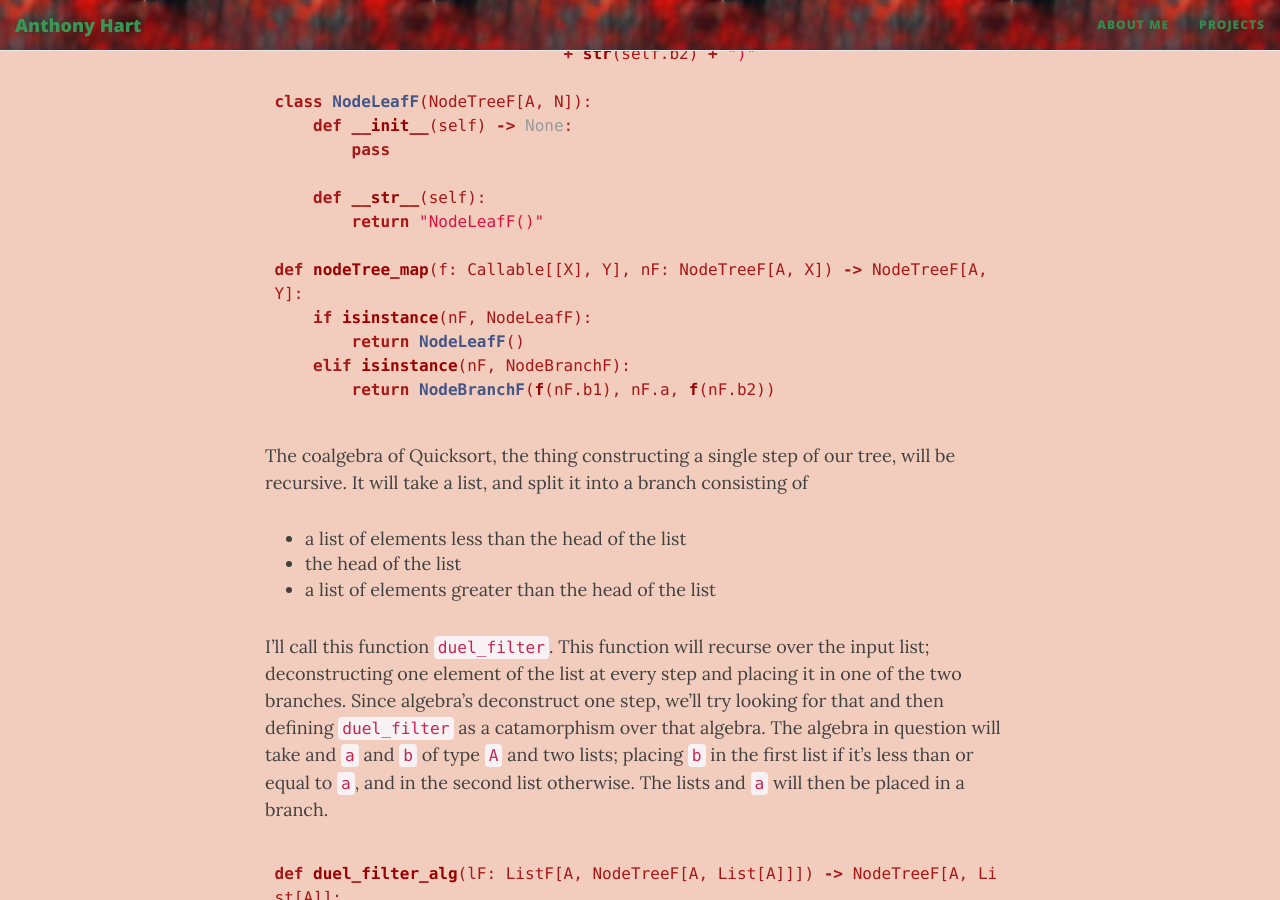
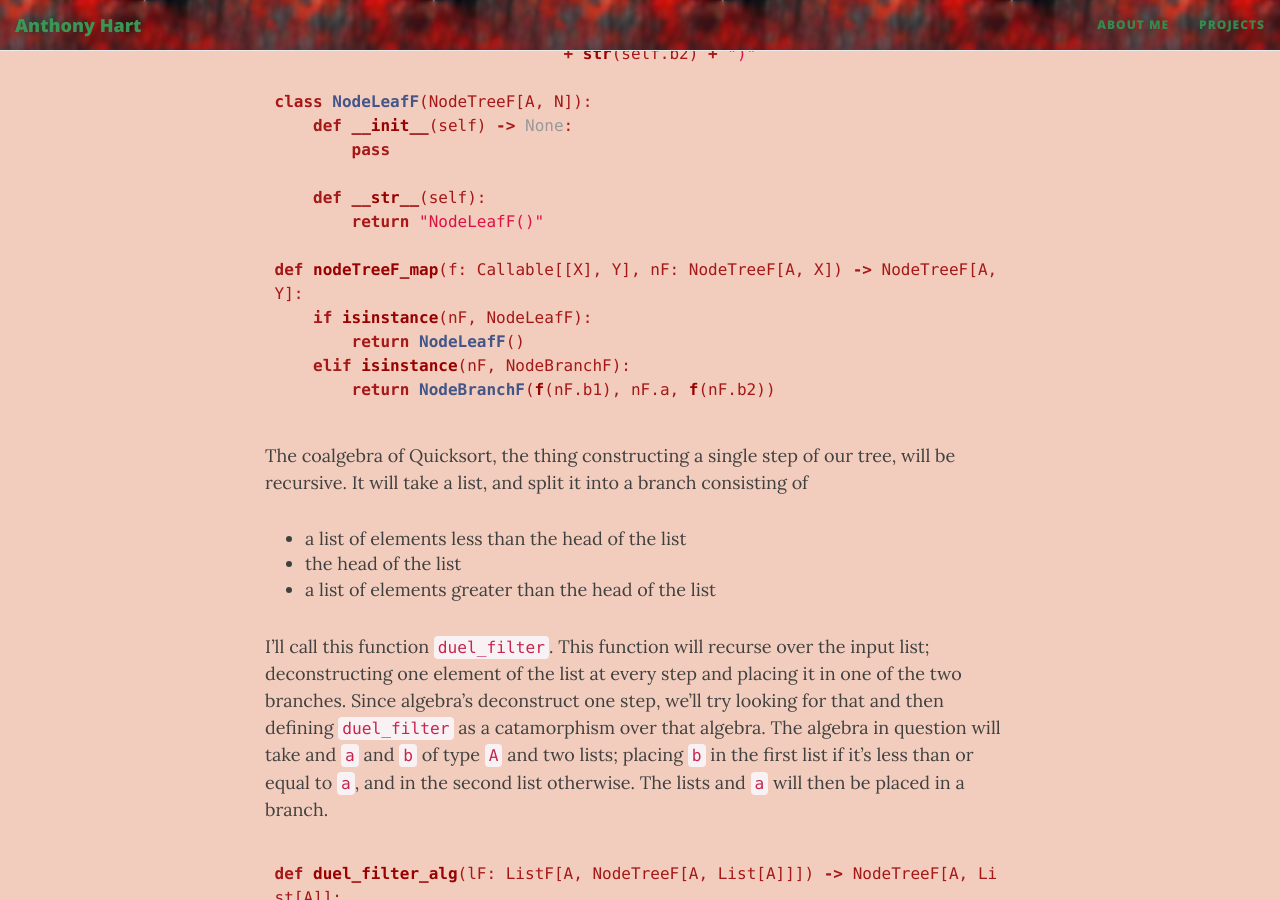
Before and after one commit to AHartNtkn/AHartNtkn.github.io, a Jekyll site: the page built from _posts/2020-04-07-Sorting-Lists-Recursively;-The-Easy-Way.md, in a window 1280 px wide and 900 px high, scrolled down 13482 px. Built offline with Jekyll 4.4.1, drawn with Linux system fonts in a browser that asks for light colours; nearby versions of some CDN libraries; some of the changed text lies outside the part shown.

Commit message:
nodeTree_map is the wrong name.

````diff
--- a/_posts/2020-04-07-Sorting-Lists-Recursively;-The-Easy-Way.md
+++ b/_posts/2020-04-07-Sorting-Lists-Recursively;-The-Easy-Way.md
@@ -441,7 +441,7 @@ class NodeLeafF(NodeTreeF[A, N]):
     def __str__(self):
         return "NodeLeafF()"
 
-def nodeTree_map(f: Callable[[X], Y], nF: NodeTreeF[A, X]) -> NodeTreeF[A, Y]:
+def nodeTreeF_map(f: Callable[[X], Y], nF: NodeTreeF[A, X]) -> NodeTreeF[A, Y]:
     if isinstance(nF, NodeLeafF):
         return NodeLeafF()
     elif isinstance(nF, NodeBranchF):
@@ -507,7 +507,7 @@ And, finally, we have Quicksort!
 
 ```python
 def Quicksort(l: List[A]) -> List[A]:
-    return hylo(nodeTree_map, nodeTree_flatten, duel_filter, l)
+    return hylo(nodeTreeF_map, nodeTree_flatten, duel_filter, l)
 
 print(Quicksort([9,4,5,3,8,0,1,2,6,7]))
 ```
````
